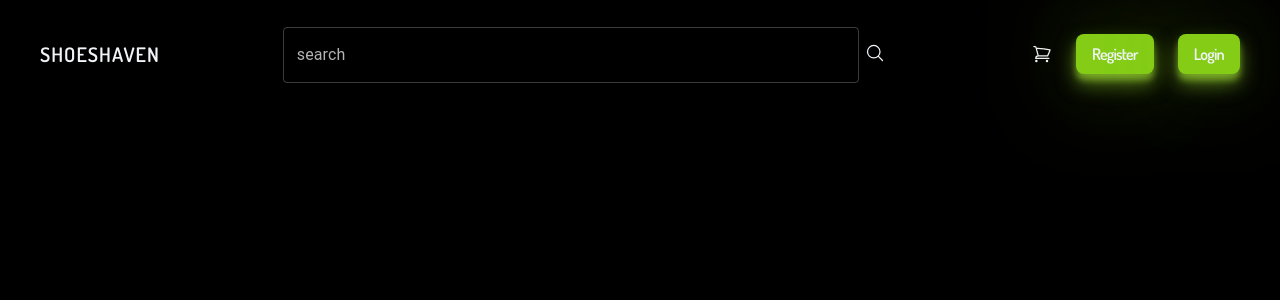
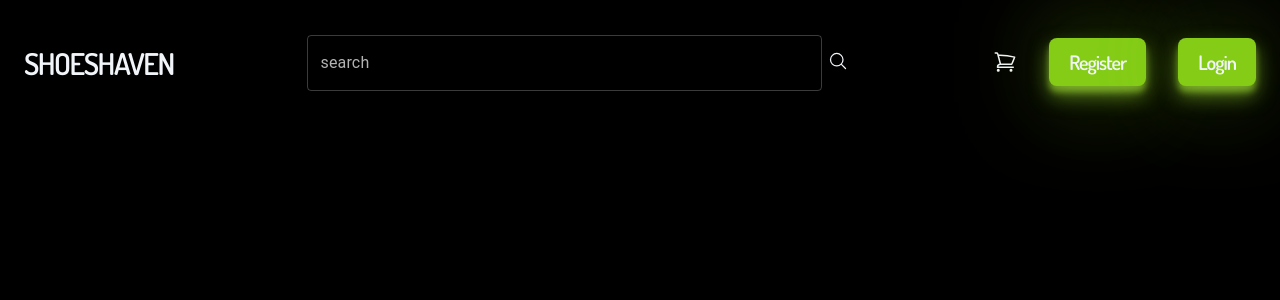
Before and after one commit to Gleenryan/ShoesHaven, a Next.js app: page / in a window 1280 px wide. Shown: the top 300 px of the page. Built offline with nearby package versions, Linux system fonts and the light colour scheme.

Commit message:
navbar done
not responsive yet

```diff
--- a/components/styles/navbar.css
+++ b/components/styles/navbar.css
@@ -1,12 +1,7 @@
 .header {
-
     align-items: center;
     padding-top: 1.5rem;
     padding-bottom: 2rem;
-
-
-
-
 }
 
 .header__nav {
@@ -26,6 +21,35 @@
 
 }
 
+.header__link {
+    display: none;
+    text-decoration: none;
+    font-size: var(--size-xs);
+    font-weight: 600;
+    color: var(--clr-light);
+    letter-spacing: -0.05em;
+    transition: color 0.3s;
+
+}
+
+
+.logo {
+    font-size: var(--size-xl);
+    color: var(--clr-light);
+    /* margin-right: auto; */
+    letter-spacing: 0.05em;
+    float: left;
+    padding-top: 0.8em;
+    padding-right: 2em;
+}
+
+.header__bars {
+    color: var(--clr-lime);
+    width: var(--size-2xl);
+    height: var(--size-2xl);
+    display: block;
+}
+
 .header__menu {
     display: flex;
     justify-content: flex-end;
@@ -36,36 +60,182 @@
 
 }
 
-.header__search {
-    width: 100%;
-
-    /* padding-right: 5rem; */
+.header__cart {
+    display: block;
+    width: var(--size-lg);
+    height: var(--size-lg);
+    color: var(--clr-light);
 }
 
+.header__login {
+    display: none;
+}
+
+/* xs */
+/* @media (min-width: 475px) {
+
+} */
+
+/* sm */
+@media (min-width: 640px) {
+
+    .header__link {
+        display: inherit;
+        text-decoration: none;
+        font-size: var(--size-xs);
+        font-weight: 600;
+        color: var(--clr-light);
+        letter-spacing: -0.05em;
+        transition: color 0.3s;
+
+    }
+
+
+    .logo {
+        font-size: var(--size-xl);
+        letter-spacing: 0.05em;
+    }
+
+    .header__bars {
+        color: var(--clr-lime);
+        width: var(--size-2xl);
+        height: var(--size-2xl);
+        display: block;
+    }
+
+}
+
+/* md */
+@media (min-width: 768px) {
+    .header__bars {
+        display: none;
+    }
+
+    .header__login {
+        display: flex;
+    }
+
+    .header__bars {
+        display: none;
+    }
+
+    .header {
+        padding-top: 1.5rem;
+        padding-bottom: 2rem;
+    }
+
+    .header__nav {
+        padding-left: 1.5rem;
+        padding-right: 1.5rem;
+    }
+
+    .header__menu {
+        justify-content: flex-end;
+
+    }
 
     .header__link {
         text-decoration: none;
         font-size: var(--size-xs);
         font-weight: 600;
-    color: var(--clr-slate600);
+        color: var(--clr-light);
         letter-spacing: -0.05em;
         transition: color 0.3s;
 
     }
 
+    .logo {
+        font-size: var(--size-xl);
+        padding-top: 0.8em;
+        padding-right: 2em;
+    }
+
+    .header__list {
+        font-size: var(--size-base);
+    }
+}
+
+/* lg */
+@media (min-width: 1024px) {
+
+    .header__list {
+        font-size: var(--size-lg);
+    }
+
+    .header {
+        padding-top: 1.5rem;
+        padding-bottom: 2rem;
+    }
+
+    .header__nav {
+        padding-left: 2rem;
+        padding-right: 2rem;
+    }
+
+    .header__menu {
+        gap: 1.5em;
+    }
+
+    .header__link {
+        font-size: var(--size-xs);
+    }
+
     .header__cart {
-    display: block;
         width: var(--size-xl);
         height: var(--size-xl);
-    color: var(--clr-light);
     }
 
     .logo {
-    font-size: var(--size-xl);
-    color: var(--clr-white);
-    /* margin-right: auto; */
-    letter-spacing: 0.05em;
-    float: left;
-    padding-top: 0.8em;
+        font-size: var(--size-2xl);
+        padding-top: 0.6em;
         padding-right: 2em;
     }
+}
+
+/* xl */
+@media (min-width: 1280px) {
+    .header__list {
+        font-size: var(--size-xl);
+    }
+
+    .header {
+        padding-top: 2rem;
+        padding-bottom: 2rem;
+    }
+
+    .header__nav {
+        padding-left: 1rem;
+        padding-right: 1rem;
+    }
+
+    .header__form {
+        align-items: center;
+        flex: 1;
+        width: auto;
+        margin-top: 0.2em;
+    }
+
+    .header__menu {
+        gap: 2em;
+    }
+
+    .header__link {
+        font-size: var(--size-sm);
+    }
+
+    .header__cart {
+        width: var(--size-2xl);
+        height: var(--size-2xl);
+    }
+
+    .logo {
+        font-size: var(--size-3xl);
+        padding-top: 0.4em;
+        padding-right: 2em;
+    }
+}
+
+/* 2xl */
+/* @media (min-width: 1536px) {
+
+} */
```
Lines whose indentation alone changed are shown as unchanged.
